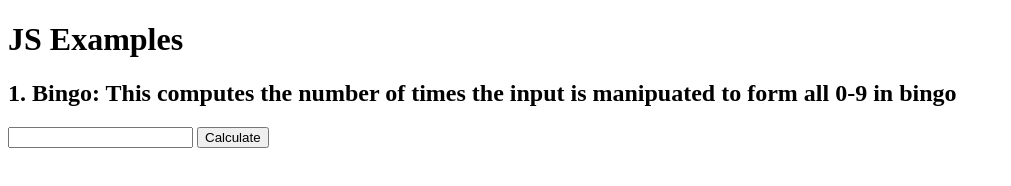
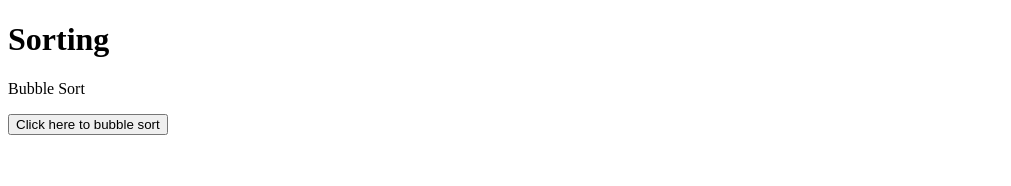
Before and after one commit to malinikrishnamurthy-14/JS-examples, a plain HTML site: page index.html in a window 1280 px wide. Shown: the whole page, without its empty margins (0-1011 px from the left). Drawn offline with Linux system fonts and the light colour scheme.

Commit message:
bubblesort

```diff
--- a/index.html
+++ b/index.html
@@ -5,9 +5,8 @@
         <script src="index.js"></script>
     </head>
     <body>
-        <h1> JS Examples </h1>
-        <h2>1. Bingo: This computes the number of times the input is manipuated to form all 0-9 in bingo </h2>
-        <input name="input1" value=""></input>
-        <button onClick="bingo(input1.value)"> Calculate </button>
+        <h1>Sorting</h1>
+        <p>Bubble Sort</p>
+        <button onClick="bubbleSort()">Click here to bubble sort</button>
     </body>
 </html>
--- a/index.js
+++ b/index.js
@@ -1,33 +1,24 @@
-function bingo(input) {
-    if(!input){
-        return;
-    }
-    var result = [];
-    calcdigits(input, result);
-    var value = "";
-    if(result.length === 9){
-        console.log(0);
-    }else{
-        for (var j = 1; j < 50; j++){
-            if(result.length === 9){
-                break;
+//bubble sort
+
+function bubbleSort(input1) {
+    var input1 = [5, 4, 1, 3, 9, 7];
+    var input2 = [10, 9, 8, 7, 6, 5, 4, 3, 2, 1];
+    var input3 = [1, 2, 3, 4, 5, 6, 7, 8, 9, 10];
+
+
+    input1 = input2;
+    var iLength = input1.length;
+    var temp;
+
+    for (var j = 0; j <iLength-1; j++){
+        for (var i = 0; i < iLength -1 - j; i++) {
+            if (input1[i] > input1[i + 1]) {
+                temp = input1[i + 1];
+                input1[i + 1] = input1[i];
+                input1[i] = temp;
             }
-            value = input * j;
-            calcdigits(value, result);
-        }
-        console.log(j);
-    }
-    console.log(result);
-}
-
-function calcdigits(input, result) {
-    input = input.toString();
-    for (var i = 0; i < input.length; i++) {
-        if(input[i] === "0"){
-            continue;
-        }
-        if(result.indexOf(input[i]) === -1){
-            result.push(input[i]);
         }
     }
+
+    console.log(input1);
 }
```
